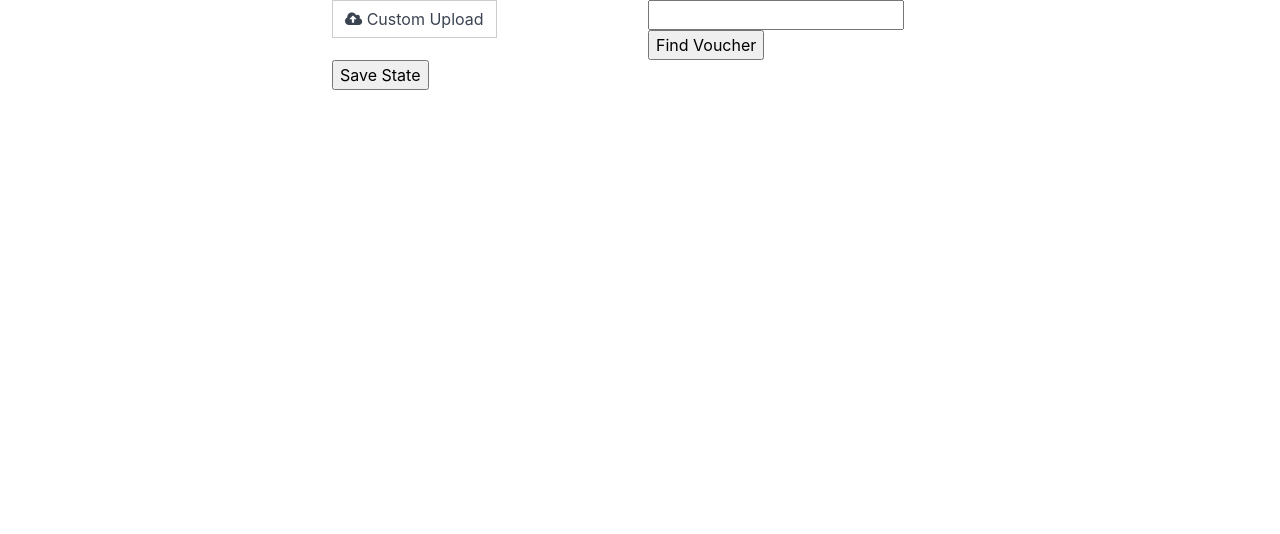
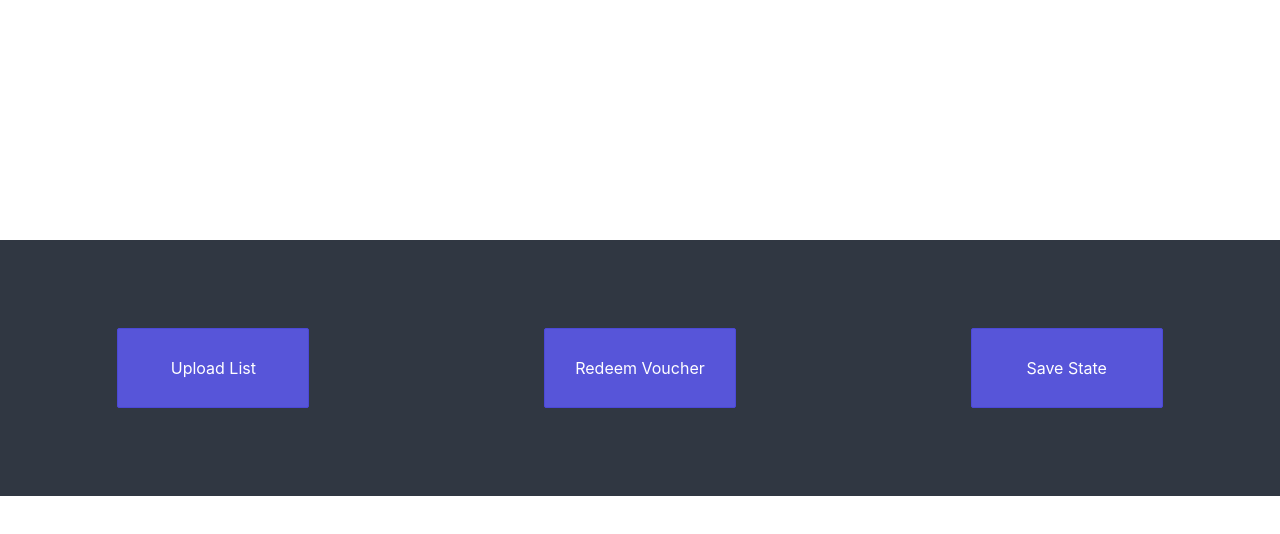
Before and after one commit to cjtangney/barcode-reader, a React (Create React App) app: page / in a window 1280 px wide. Shown: the top 534 px of the page. Built offline with nearby package versions, Linux system fonts and the light colour scheme.

Commit message:
added local storage for persistent app storage

```diff
--- a/package.json
+++ b/package.json
@@ -4,6 +4,7 @@
   "private": true,
   "homepage": "https://cjtangney.github.io/barcode-reader/",
   "dependencies": {
+    "axios": "^0.18.0",
     "gh-pages": "^2.0.1",
     "papaparse": "^4.6.2",
     "react": "^16.6.3",
@@ -19,6 +20,7 @@
     "predeploy": "npm run build",
     "deploy": "gh-pages -d build"
   },
+  "proxy": "http://localhost:3001/",
   "eslintConfig": {
     "extends": "react-app"
   },
--- a/src/App.js
+++ b/src/App.js
@@ -1,8 +1,9 @@
 import React, { Component } from 'react';
 import Papa from 'papaparse';
+import { UploadModal, RedeemModal } from './components/Modal';
 import './App.css';
 
-//move to file
+//move to class file
 class BarcodeList {
   constructor(name, serials, totalQty, redeemQty){
     this.name = name;
@@ -21,7 +22,7 @@ class BarcodeList {
   }
 }
 
-//move to file
+//move to class file
 class SerialNumber {
   constructor(id, redeemed, dateRedeemed){
     this.id = id;
@@ -44,7 +45,12 @@ class App extends Component {
     this.state = {
       list: [],
       searchKey: '',
+      modalTitle: '',
+      modalBody: '',
     }
+  }
+  componentDidMount() {
+    this.hydrateStateWithLocalStorage();
   }
   //load the data, then hand it off to be parsed
   loadData = (e) => {
@@ -56,6 +62,7 @@ class App extends Component {
       complete: (result) => {
         const data = result.data;
         this.parseData(data, e.name);
+        document.getElementById('upload-modal').classList.remove('active');
       }
     });
   }
@@ -102,34 +109,67 @@ class App extends Component {
           alert('key found');
           //update the serial so it remembers it has been redeemed
           list.serials[k].redeemed = true;
-          return;
+          break;
+        }
+      }
+    }
+    document.getElementById('search-key-input').value = ''
+    this.setState({
+      searchKey: '',
+    });
+    document.getElementById('redeem-modal').classList.remove('active');
+  }
+  saveState = () => {
+    let json = JSON.stringify(this.state.list);
+    // update localStorage
+    localStorage.setItem('list', json);
+  }
+  hydrateStateWithLocalStorage = () => {
+    // for all items in state
+    for (let key in this.state) {
+      // if the key exists in localStorage
+      if (localStorage.hasOwnProperty(key)) {
+        // get the key's value from localStorage
+        let value = localStorage.getItem(key);
+
+        // parse the localStorage string and setState
+        try {
+          value = JSON.parse(value);
+          this.setState({ [key]: value });
+        } catch (e) {
+          // handle empty string
+          this.setState({ [key]: value });
         }
       }
     }
   }
-  saveState = () => {
-    let json = JSON.stringify(this.state);
-
-    //console.log(json);
+  closeModal = (e) => {
+    e.preventDefault();
+    let elements = document.getElementsByClassName('modal');
+    for (var i = 0; i < elements.length; i++) {
+      elements[i].classList.remove('active');
+    }
   }
   render() {
     return (
       <div className='container'>
-        <div className='columns col-6 col-mx-auto'>
-          <div className='column'>
-            <label htmlFor='serial-file-input' style={{ border: '1px solid #ccc', display: 'inline-block', padding: '6px 12px', cursor: 'pointer' }}>
-              <i className='fa fa-cloud-upload'></i> Custom Upload
-            </label>
-            <input type='file' id='serial-file-input' accept='.csv' onChange={ event => this.loadData(event.target.files[0]) } style={{ display: 'none' }}/>
-          </div>
-          <div className='column col-6 col-mx-auto'>
-            <input type='text' id='search-key-input' onChange={ event => this.updateSearchKey(event.target.value) }/>
-            <button id='search-button' onClick={ event => this.findVoucher() }>Find Voucher</button>
-          </div>
-          <div className='column col-12 col-mx-auto'>
-            <button id='save-button' onClick={ event => this.saveState() }>Save State</button>
+        <div className='columns hero bg-dark text-center' style={{'marginTop': '15em'}}>
+          <div className='hero-body'>
+            <div className='columns'>
+              <div className='column col-4 col-mx-auto'>
+                <button className='btn btn-primary' style={{'minWidth': '12em', 'minHeight': '5em'}} id='upload-button' onClick={ event => document.getElementById('upload-modal').classList.add('active') }>Upload List</button>
+              </div>
+              <div className='column col-4 col-mx-auto'>
+                <button className='btn btn-primary' style={{'minWidth': '12em', 'minHeight': '5em'}} id='redeem-button' onClick={ event => document.getElementById('redeem-modal').classList.add('active') }>Redeem Voucher</button>
+              </div>
+              <div className='column col-4 col-mx-auto'>
+                <button className='btn btn-primary' style={{'minWidth': '12em', 'minHeight': '5em'}} id='save-button' onClick={ event => this.saveState() }>Save State</button>
+              </div>
+            </div>
           </div>
         </div>
+        <UploadModal loadData={this.loadData} closeModal={this.closeModal} />
+        <RedeemModal updateSearchKey={this.updateSearchKey} findVoucher={this.findVoucher} closeModal={this.closeModal} />
       </div>
     );
   }
--- /dev/null
+++ b/src/components/Modal.js
@@ -0,0 +1,66 @@
+import React, { Component } from 'react';
+
+class UploadModal extends Component {
+	closeModal = (e) => {
+		e.preventDefault();
+		let modal = document.getElementById('upload-modal');
+  	modal.classList.remove('active');
+	}
+	render(){
+		return(
+			<div className='modal' id='upload-modal'>
+			  <a href='#close' className='modal-overlay' aria-label='Close' id='modal-overlay' onClick={ event => this.props.closeModal(event) }></a>
+			  <div className='modal-container'>
+			    <div className='modal-header'>
+			      <a href='#close' className='btn btn-clear float-right' aria-label='Close' id='modal-close' onClick={ event => this.props.closeModal(event) }></a>
+			      <div className='modal-title h5'>Upload List</div>
+			    </div>
+			    <div className='modal-body'>
+			      <div className='content'>
+			        <label className='text-center' htmlFor='serial-file-input' style={{ border: '1px solid #ccc', display: 'inline-block', padding: '2em 4em', cursor: 'pointer', 'width': '100%' }}>
+	              <i className='fa fa-cloud-upload'></i> Upload List
+	            </label>
+	            <input type='file' id='serial-file-input' accept='.csv' onChange={ event => (this.props.loadData(event.target.files[0])) } style={{ display: 'none' }}/>
+			      </div>
+			    </div>
+			    <div className='modal-footer'>
+			    </div>
+			  </div>
+			</div>
+		);
+	}
+}
+
+class RedeemModal extends Component {
+	closeModal = (e) => {
+		e.preventDefault();
+		let modal = document.getElementById('redeem-modal');
+  	modal.classList.remove('active');
+	}
+	render(){
+		return(
+			<div className='modal' id='redeem-modal'>
+			  <a href='#close' className='modal-overlay' aria-label='Close' id='modal-overlay' onClick={ event => this.props.closeModal(event) }></a>
+			  <div className='modal-container'>
+			    <div className='modal-header'>
+			      <a href='#close' className='btn btn-clear float-right' aria-label='Close' id='modal-close' onClick={ event => this.props.closeModal(event) }></a>
+			      <div className='modal-title h5'>Redeem Voucher</div>
+			    </div>
+			    <div className='modal-body'>
+			      <div className='content'>
+			      	<label htmlFor='search-key-input'>
+			      		Enter serial number below
+			      	</label>
+			        <input type='text' id='search-key-input' onChange={ event => this.props.updateSearchKey(event.target.value) } style={{'width': '100%'}}/>
+			      </div>
+			    </div>
+			    <div className='modal-footer'>
+			    	<button className='btn' id='search-button' onClick={ event => this.props.findVoucher() } style={{'marginTop': '1em'}}>Find Voucher</button>
+			    </div>
+			  </div>
+			</div>
+		);
+	}
+}
+
+export { UploadModal, RedeemModal };
```
Also changed, not shown: 1 other file (tests, documents, lock files or other folders).
